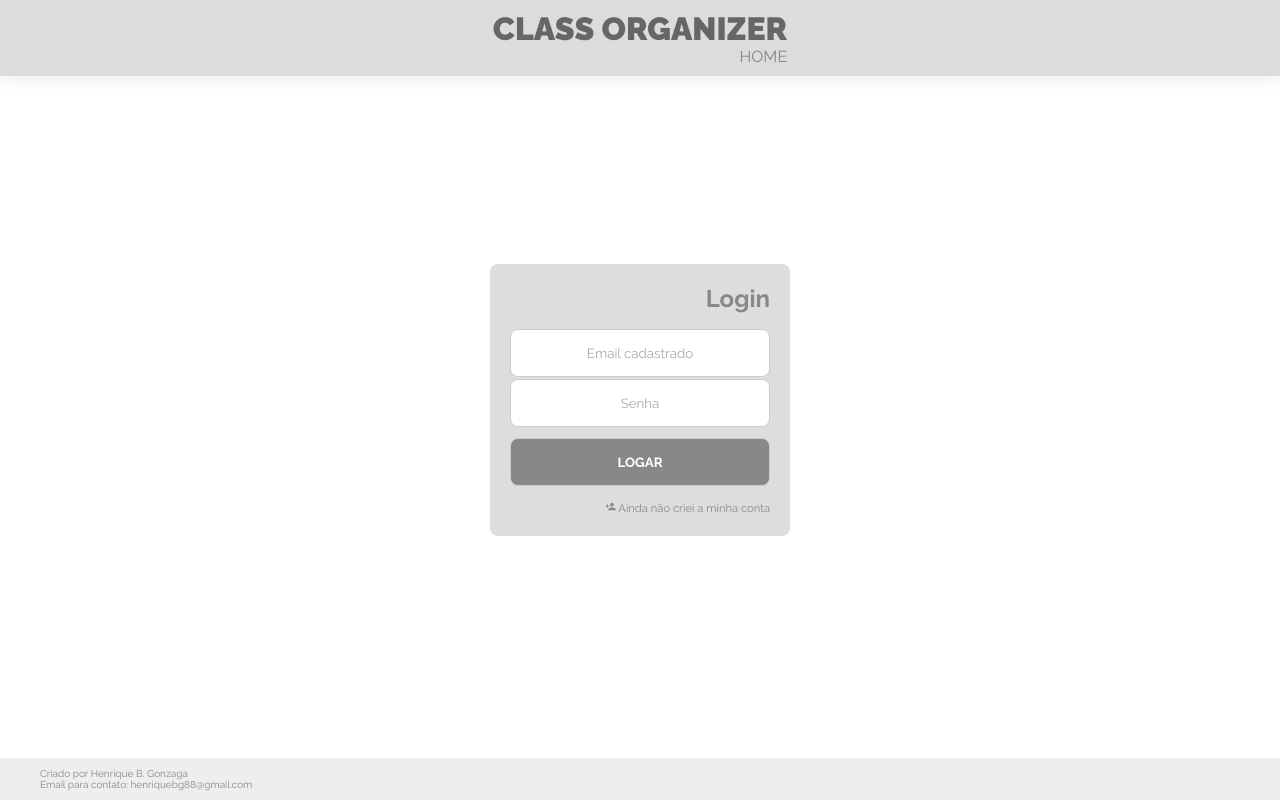
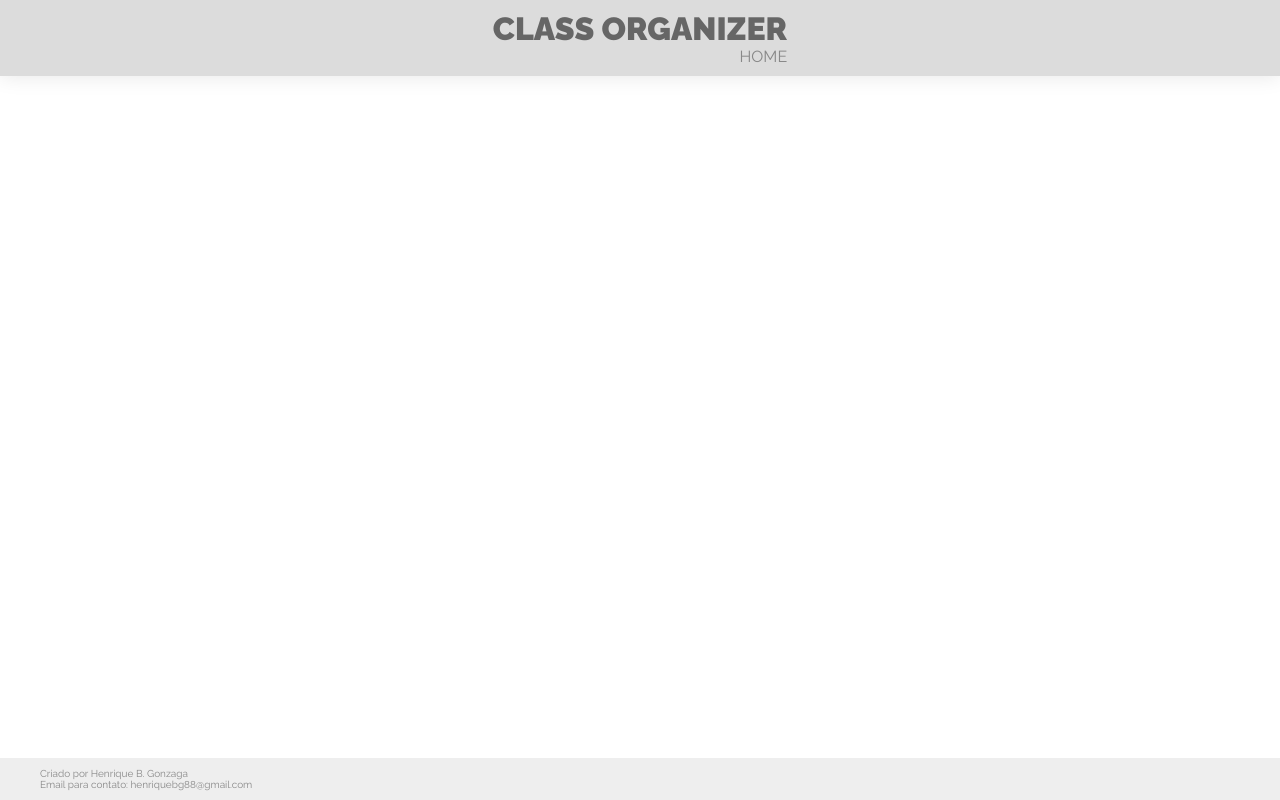
Before and after one commit to henriquebg88/Class_Creator, a React (Create React App) app in the folder frontend/: page /registro in a window 1280 px wide. Built offline with nearby package versions, Linux system fonts and the light colour scheme; the HTML template or start-up script is replaced by a standard one.

Commit message:
Routes created
Installed package react-router-dom
Started register page

```diff
--- a/frontend/src/App.js
+++ b/frontend/src/App.js
@@ -4,15 +4,14 @@ import './global.css';
 
 import Header from './Pages/Header';
 import Footer from './Pages/Footer';
-import Login from './Pages/Login';
+
+import Routes from './routes';
 
 function App() {
   return (
     <div>
       <Header>Home</Header>
-
-      <Login></Login>
-
+        <Routes></Routes>
       <Footer></Footer>
     </div>
   );
--- a/frontend/src/Pages/Login/index.js
+++ b/frontend/src/Pages/Login/index.js
@@ -16,7 +16,7 @@ export default function Login() {
                     <button type="submit">Logar</button>
                 </form>
 
-                <a href="/Registro"><MdPersonAdd></MdPersonAdd> Ainda não criei a minha conta</a>
+                <a href="/registro"><MdPersonAdd></MdPersonAdd> Ainda não criei a minha conta</a>
 
 
             </section>
--- /dev/null
+++ b/frontend/src/Pages/Register/index.js
@@ -0,0 +1,11 @@
+import React from 'react';
+
+import './styles.css';
+
+export default function Register() {
+    return (
+        <div>
+
+        </div>
+    )
+}
--- /dev/null
+++ b/frontend/src/routes.js
@@ -0,0 +1,16 @@
+import React from 'react';
+import { BrowserRouter, Route, Switch } from 'react-router-dom';
+
+import Login from './Pages/Login';
+import Register from './Pages/Register';
+
+export default function Routes() {
+    return (
+        <BrowserRouter>
+            <Switch>
+                <Route path="/registro" component={Register}></Route>
+                <Route path="/" component={Login}></Route>
+            </Switch>
+        </BrowserRouter>
+    )
+}
```
Also changed, not shown: frontend/src/Pages/Register/styles.css (added), 1 other file (tests, documents, lock files or other folders).
